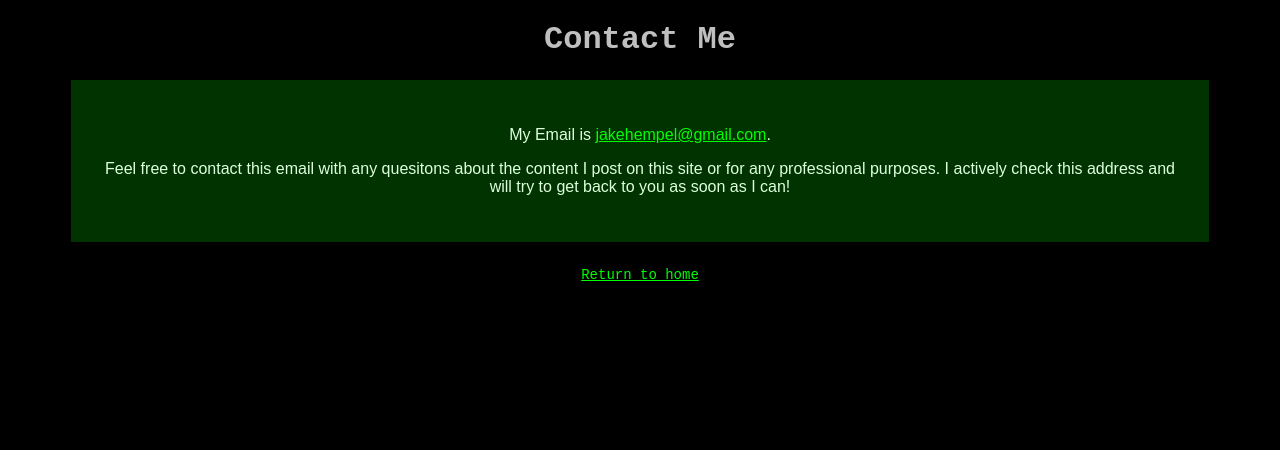
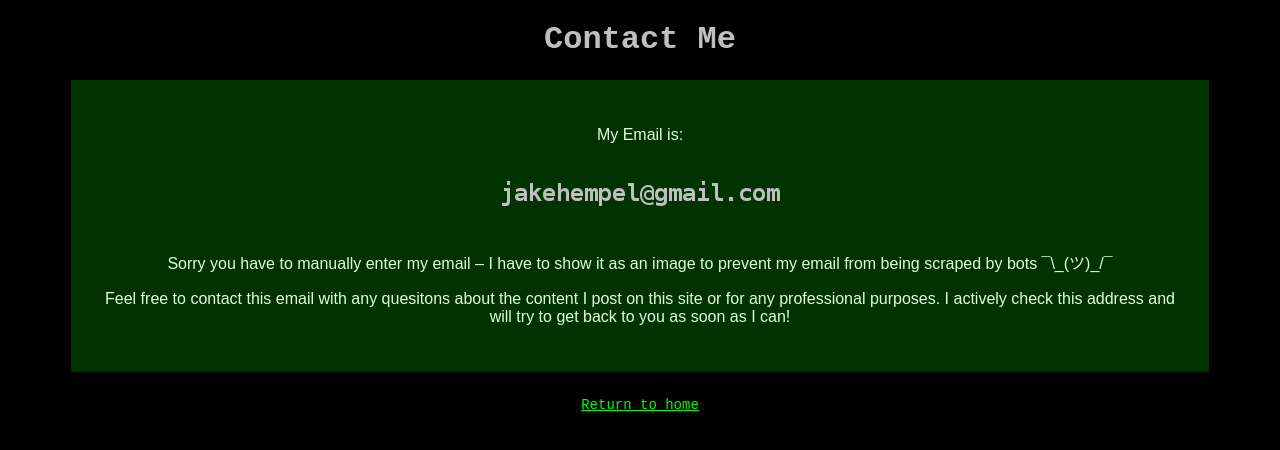
Before and after one commit to jakehempel/jakehempel.us, a Jekyll site: the page built from contact.md, in a window 1280 px wide. Shown: the top 450 px of the page. Built offline with Jekyll 4.4.1, drawn with Linux system fonts in a browser that asks for light colours.

Commit message:
modified contact page to show email as image

```diff
--- a/contact.md
+++ b/contact.md
@@ -3,6 +3,10 @@
 layout: default
 ---
 
- My Email is [jakehempel@gmail.com](mailto:jakehempel@gmail.com).
+ My Email is:
 
- Feel free to contact this email with any quesitons about the content I post on this site or for any professional purposes. I actively check this address and will try to get back to you as soon as I can!
+ ![Image of my email, if this doesn't load my email can be found on my resume](/assets/img/email.jpg){:style="float: center; padding: 10px "}
+
+Sorry you have to manually enter my email -- I have to show it as an image to prevent my email from being scraped by bots ¯\\\_(ツ)\_/¯
+
+Feel free to contact this email with any quesitons about the content I post on this site or for any professional purposes. I actively check this address and will try to get back to you as soon as I can!
```
Also changed, not shown: library.md (+1 -0 lines), assets/img/email.jpg (added).
